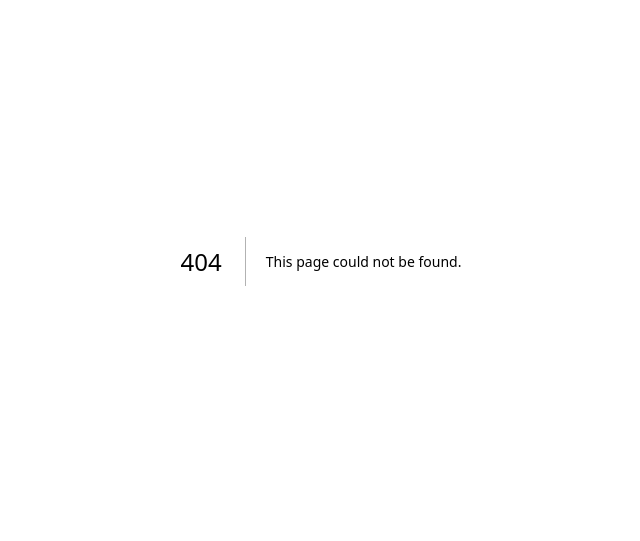
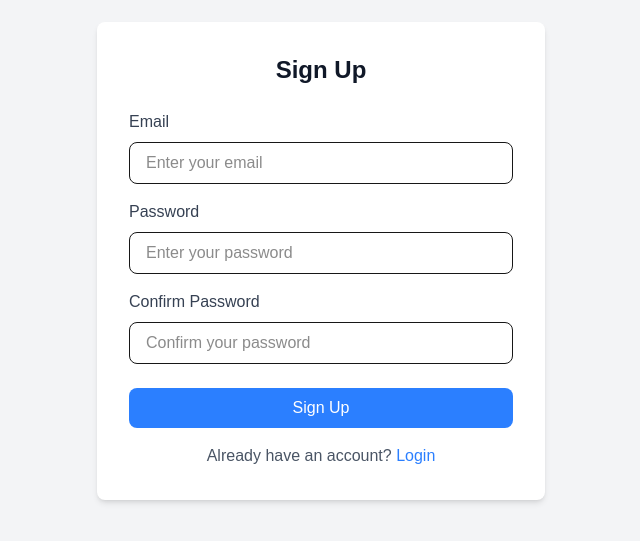
Before and after one commit to erasmuseobeth/employee-clocking-system, a Next.js app: page /register in a window 1280 px wide. Before the commit this address had no page. Shown: the part 139-680 px from the top of the page, without its empty margins (319-959 px from the left). Built offline with nearby package versions, Linux system fonts and the light colour scheme.

Commit message:
auth route

```diff
--- /dev/null
+++ b/app/(auth)/forgot-password/page.tsx
@@ -0,0 +1,57 @@
+"use client";
+
+import { useState } from "react";
+
+export default function ForgotPassword() {
+  const [email, setEmail] = useState("");
+
+  const handleSubmit = (e: React.FormEvent) => {
+    e.preventDefault();
+    console.log("Reset password request for:", email);
+    // TODO: Implement password reset logic here
+    alert("If an account exists, you will receive a password reset email.");
+  };
+
+  return (
+    <main className="min-h-screen flex items-center justify-center bg-gray-100">
+      <div className="w-full max-w-md bg-white p-8 rounded-lg shadow-md">
+        <h2 className="text-2xl font-bold text-center text-gray-900">Forgot Password</h2>
+
+        <p className="text-gray-600 text-center mt-2">
+          Enter your email to receive password reset instructions.
+        </p>
+
+        <form className="mt-6" onSubmit={handleSubmit}>
+          {/* Email Field */}
+          <div>
+            <label className="block text-gray-700">Email</label>
+            <input
+              type="email"
+              value={email}
+              onChange={(e) => setEmail(e.target.value)}
+              className="w-full px-4 py-2 mt-2 border rounded-lg focus:outline-none focus:ring-2 focus:ring-blue-400"
+              placeholder="Enter your email"
+              required
+            />
+          </div>
+
+          {/* Reset Password Button */}
+          <button
+            type="submit"
+            className="w-full mt-6 bg-blue-500 text-white py-2 rounded-lg hover:bg-blue-600 transition"
+          >
+            Send Reset Link
+          </button>
+        </form>
+
+        {/* Back to Login Link */}
+        <p className="mt-4 text-center text-gray-600">
+          Remember your password?{" "}
+          <a href="/auth/login" className="text-blue-500 hover:underline">
+            Login
+          </a>
+        </p>
+      </div>
+    </main>
+  );
+}
--- /dev/null
+++ b/app/(auth)/login/page.tsx
@@ -0,0 +1,76 @@
+"use client";
+
+import { useState } from "react";
+
+export default function Login() {
+  const [email, setEmail] = useState("");
+  const [password, setPassword] = useState("");
+
+  const handleSubmit = (e: React.FormEvent) => {
+    e.preventDefault();
+    console.log("Logging in with:", { email, password });
+  };
+
+  return (
+    <main className="min-h-screen flex items-center justify-center bg-gray-100">
+      <div className="w-full max-w-md bg-white p-8 rounded-lg shadow-md">
+        <h2 className="text-2xl font-bold text-center text-gray-900">Login</h2>
+
+        <form className="mt-6" onSubmit={handleSubmit}>
+          {/* Email Field */}
+          <div>
+            <label className="block text-gray-700">Email</label>
+            <input
+              type="email"
+              value={email}
+              onChange={(e) => setEmail(e.target.value)}
+              className="w-full px-4 py-4 mt-2 border rounded-lg focus:outline-none focus:ring-2 focus:ring-primary"
+              placeholder="Enter your email"
+              required
+            />
+          </div>
+
+          {/* Password Field */}
+          <div className="mt-4">
+            <label className="block text-gray-700">Password</label>
+            <input
+              type="password"
+              value={password}
+              onChange={(e) => setPassword(e.target.value)}
+              className="w-full px-4 py-4 mt-2 border rounded-lg focus:outline-none focus:ring-2 focus:ring-primary"
+              placeholder="Enter your password"
+              required
+            />
+          </div>
+
+          {/* Remember Me & Forgot Password */}
+          <div className="flex justify-between items-center mt-4">
+            <label className="flex items-center">
+              <input type="checkbox" className="mr-2" />
+              <span className="text-sm text-gray-600">Remember me</span>
+            </label>
+            <a href="/forgot-password" className="text-sm text-primary hover:underline">
+              Forgot password?
+            </a>
+          </div>
+
+          {/* Login Button */}
+          <button
+            type="submit"
+            className="w-full mt-6 bg-primary text-white py-2 rounded-lg hover:bg-primary transition"
+          >
+            Login
+          </button>
+        </form>
+
+        {/* Sign Up Link */}
+        <p className="mt-4 text-center text-gray-600">
+          Don't have an account?{" "}
+          <a href="/register" className="text-primary hover:underline">
+            Sign up
+          </a>
+        </p>
+      </div>
+    </main>
+  );
+}
--- /dev/null
+++ b/app/(auth)/register/page.tsx
@@ -0,0 +1,87 @@
+"use client";
+
+import { useState } from "react";
+import { useRouter } from "next/navigation";
+
+export default function Register() {
+  const [email, setEmail] = useState("");
+  const [password, setPassword] = useState("");
+  const [confirmPassword, setConfirmPassword] = useState("");
+  const router = useRouter();
+
+  const handleSubmit = (e: React.FormEvent) => {
+    e.preventDefault();
+    if (password !== confirmPassword) {
+      alert("Passwords do not match!");
+      return;
+    }
+    console.log("Registering with:", { email, password });
+    // TODO: Implement registration logic here
+    router.push("/dashboard"); // Redirect after successful registration
+  };
+
+  return (
+    <main className="min-h-screen flex items-center justify-center bg-gray-100">
+      <div className="w-full max-w-md bg-white p-8 rounded-lg shadow-md">
+        <h2 className="text-2xl font-bold text-center text-gray-900">Sign Up</h2>
+
+        <form className="mt-6" onSubmit={handleSubmit}>
+          {/* Email Field */}
+          <div>
+            <label className="block text-gray-700">Email</label>
+            <input
+              type="email"
+              value={email}
+              onChange={(e) => setEmail(e.target.value)}
+              className="w-full px-4 py-2 mt-2 border rounded-lg focus:outline-none focus:ring-2 focus:ring-blue-400"
+              placeholder="Enter your email"
+              required
+            />
+          </div>
+
+          {/* Password Field */}
+          <div className="mt-4">
+            <label className="block text-gray-700">Password</label>
+            <input
+              type="password"
+              value={password}
+              onChange={(e) => setPassword(e.target.value)}
+              className="w-full px-4 py-2 mt-2 border rounded-lg focus:outline-none focus:ring-2 focus:ring-blue-400"
+              placeholder="Enter your password"
+              required
+            />
+          </div>
+
+          {/* Confirm Password Field */}
+          <div className="mt-4">
+            <label className="block text-gray-700">Confirm Password</label>
+            <input
+              type="password"
+              value={confirmPassword}
+              onChange={(e) => setConfirmPassword(e.target.value)}
+              className="w-full px-4 py-2 mt-2 border rounded-lg focus:outline-none focus:ring-2 focus:ring-blue-400"
+              placeholder="Confirm your password"
+              required
+            />
+          </div>
+
+          {/* Register Button */}
+          <button
+            type="submit"
+            className="w-full mt-6 bg-blue-500 text-white py-2 rounded-lg hover:bg-blue-600 transition"
+          >
+            Sign Up
+          </button>
+        </form>
+
+        {/* Login Link */}
+        <p className="mt-4 text-center text-gray-600">
+          Already have an account?{" "}
+          <a href="/auth/login" className="text-blue-500 hover:underline">
+            Login
+          </a>
+        </p>
+      </div>
+    </main>
+  );
+}
```
